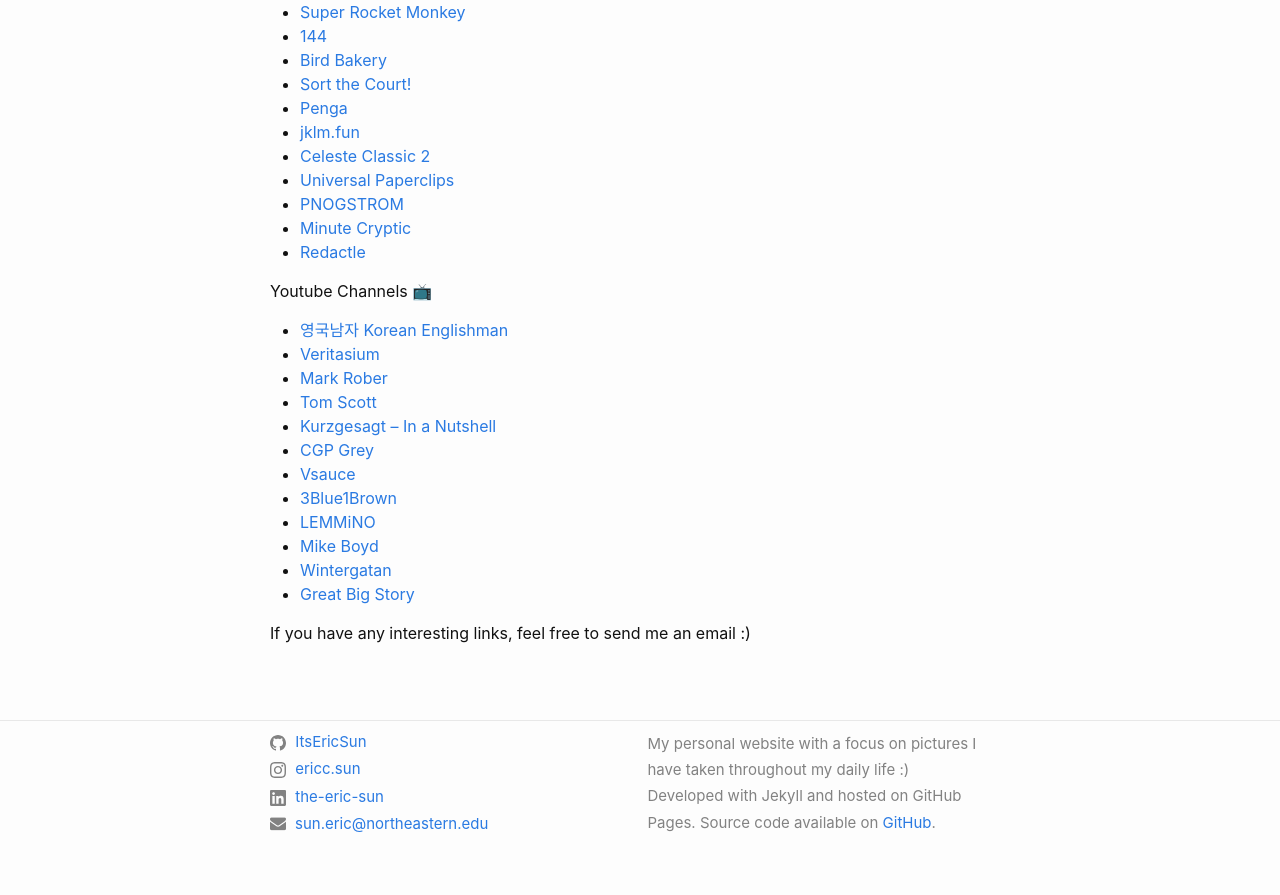
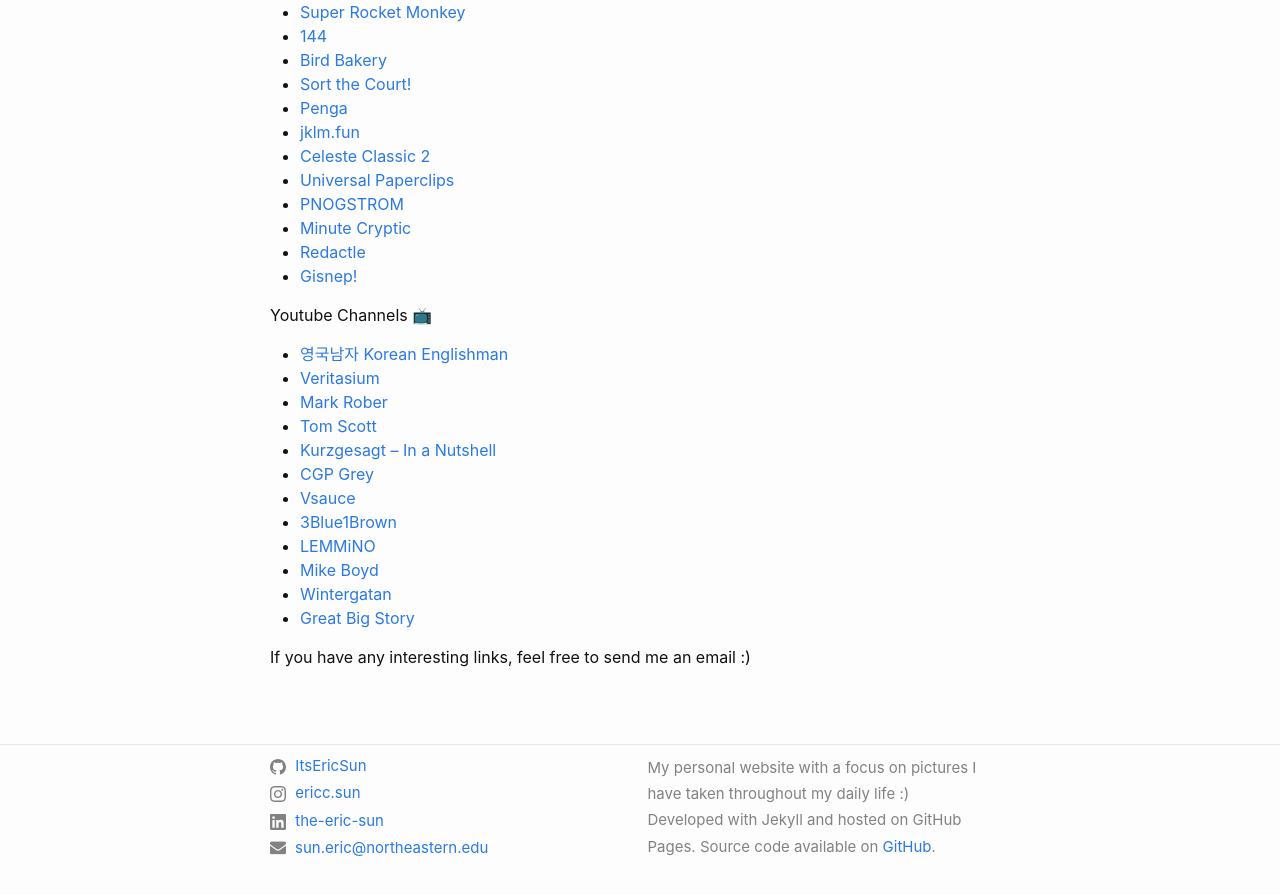
Before and after one commit to ItsEricSun/itsericsun.github.io, a Jekyll site: the page built from links.markdown, in a window 1280 px wide and 900 px high, scrolled down 996 px. Shown: the top 895 px of the window. Built offline with Jekyll 4.4.1, drawn with Linux system fonts in a browser that asks for light colours.

Commit message:
add game link

```diff
--- a/links.markdown
+++ b/links.markdown
@@ -49,6 +49,7 @@
 - [PNOGSTROM](https://raould.github.io/pn0gstr0m)
 - [Minute Cryptic](https://www.minutecryptic.com)
 - [Redactle](https://redactle.net)
+- [Gisnep!](https://gisnep.com)
 
 Youtube Channels 📺
 - [영국남자 Korean Englishman](https://www.youtube.com/@koreanenglishman)
```
